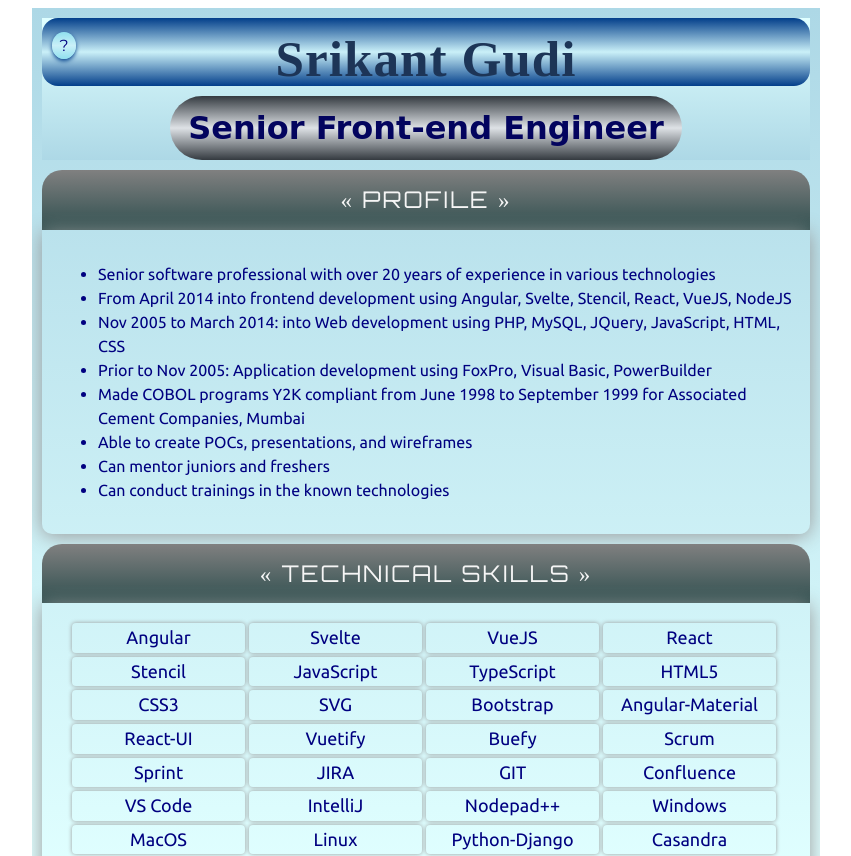
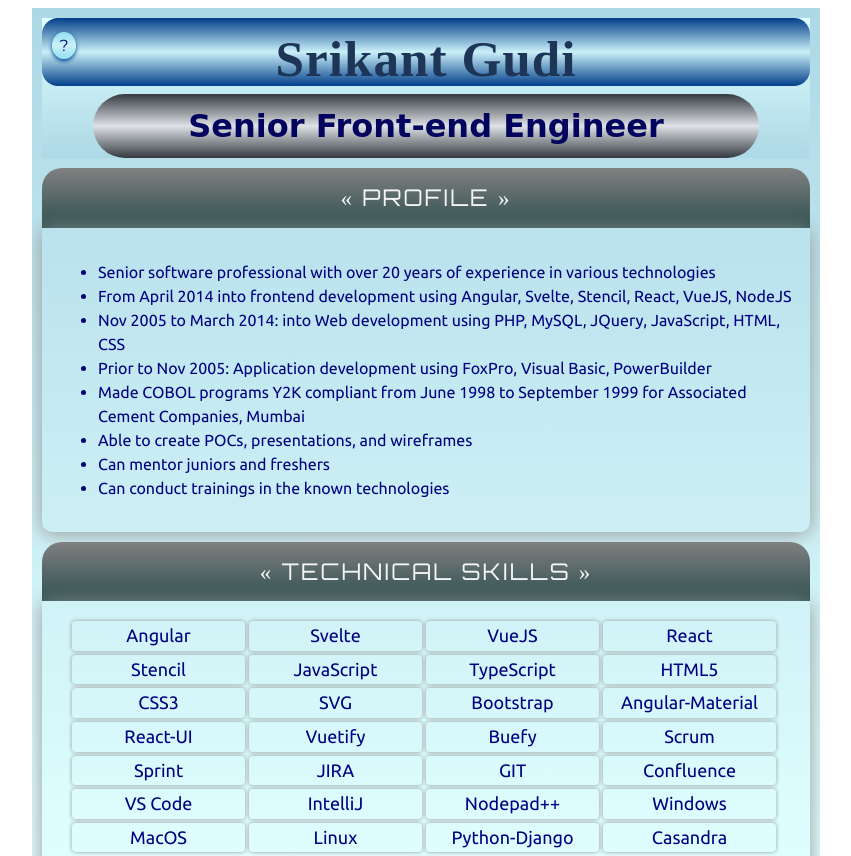
Before and after one commit to srikantgudi/srikantgudi.github.io, a Svelte app: page / in a window 1280 px wide. Shown: the top 856 px of the page, without its empty margins (214-1065 px from the left). Built offline with nearby package versions, Linux system fonts and the light colour scheme; a web font is replaced by a local one.

Commit message:
Update App.svelte

```diff
--- a/src/App.svelte
+++ b/src/App.svelte
@@ -96,7 +96,7 @@
 		font-family: 'Comic Sans MS';
 		font-weight: 600;
 		padding: 1vw 1vh;
-		margin: 10px 10vw;
+		margin: 1vh 4vw;
 		background: linear-gradient(#343a40,#dee2e6,#343a40);
 		color: #6d6875;
 		border-radius: 1em;
```
